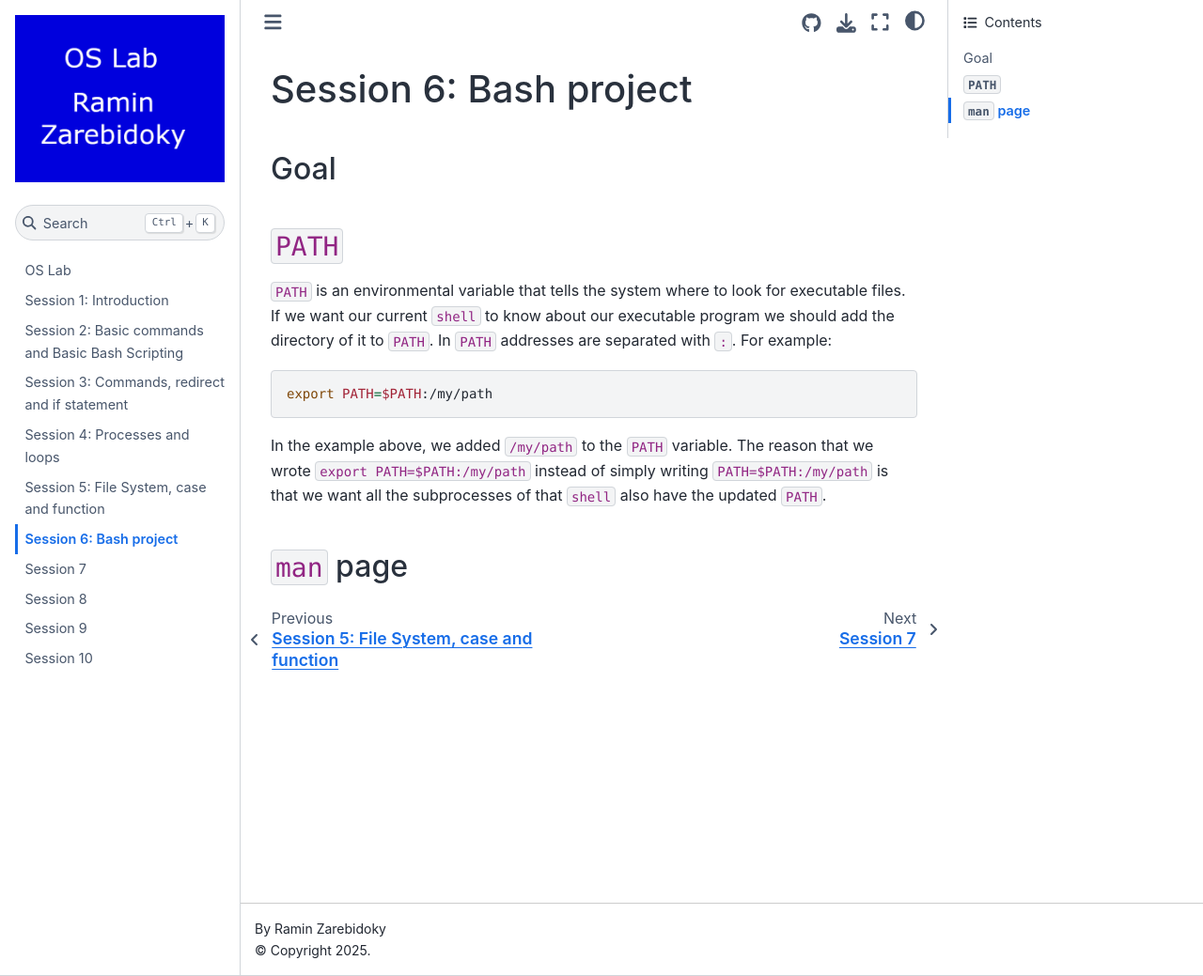
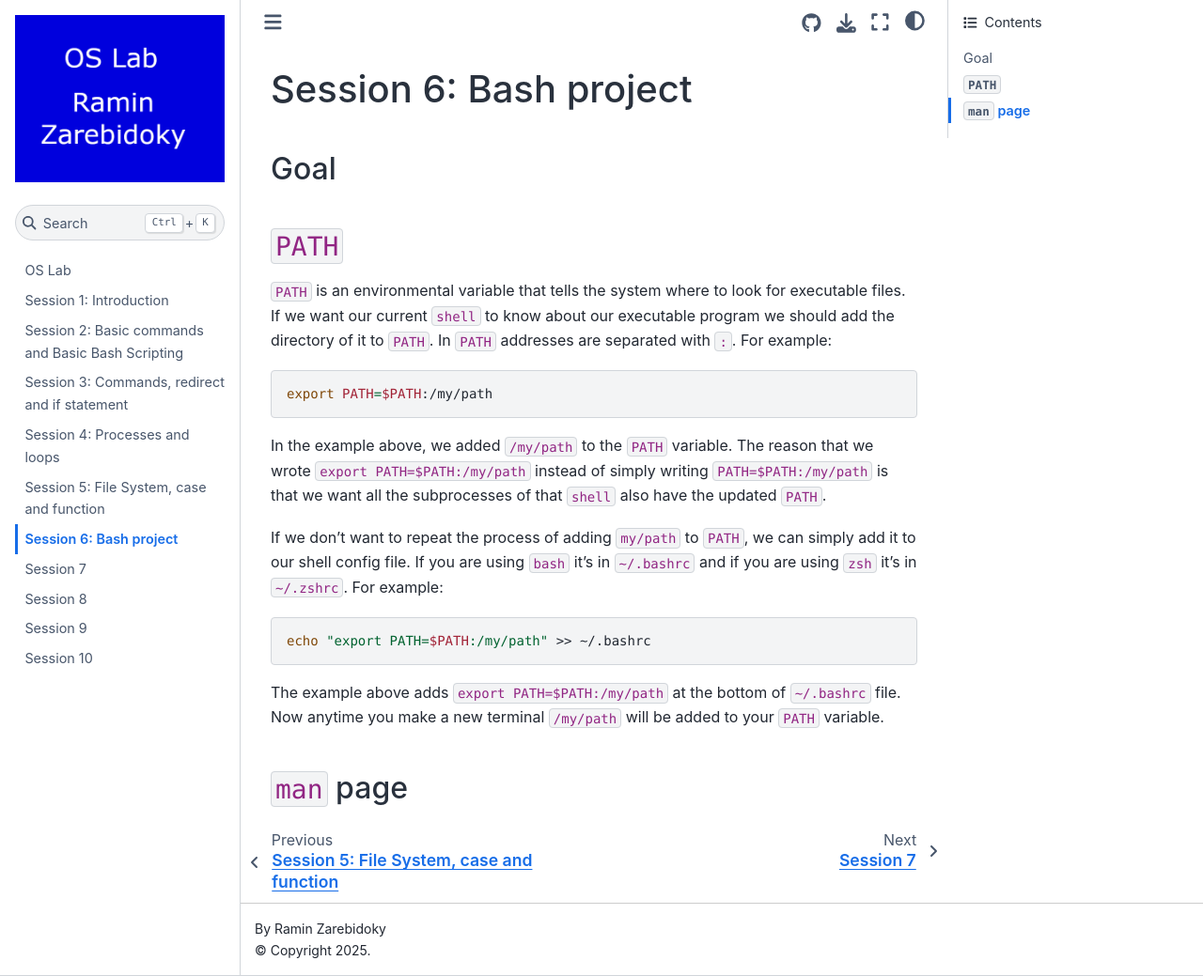
Before and after one commit to LiterallyTheOne/os_lab, a Jupyter Book: the page built from docs/session_6.md, in a window 1280 px wide and 1039 px high. Shown: the whole window at 94% size. Built offline with Jupyter Book 1.0.4 settings and Sphinx 7.4.7 and the Sphinx Book theme 1.1.4, drawn with Linux system fonts in a browser that asks for light colours.

Commit message:
Add how to make adding PATH permanent

````diff
--- a/docs/session_6.md
+++ b/docs/session_6.md
@@ -20,4 +20,19 @@ The reason that we wrote `export PATH=$PATH:/my/path` instead of
 simply writing `PATH=$PATH:/my/path` is that we want all the
 subprocesses of that `shell` also have the updated `PATH`.
 
+If we don't want to repeat the process of adding `my/path` to
+`PATH`, we can simply add it to our shell config file.
+If you are using `bash` it's in `~/.bashrc` and if you are
+using `zsh` it's in `~/.zshrc`.
+For example:
+
+```shell
+echo "export PATH=$PATH:/my/path" >> ~/.bashrc
+```
+
+The example above adds `export PATH=$PATH:/my/path` at the
+bottom of `~/.bashrc` file.
+Now anytime you make a new terminal `/my/path` will be added
+to your `PATH` variable.
+
 ## `man` page
````
